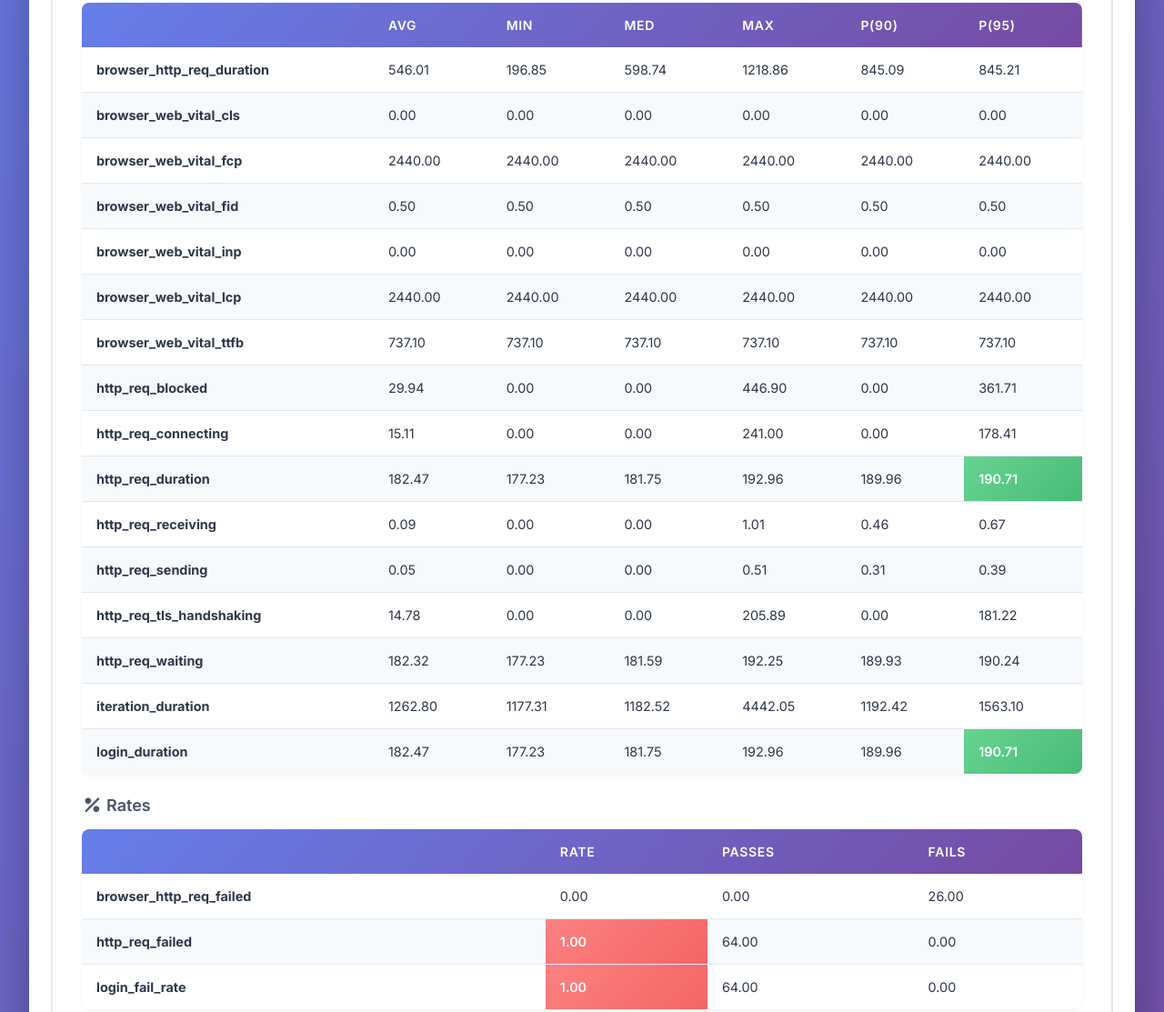
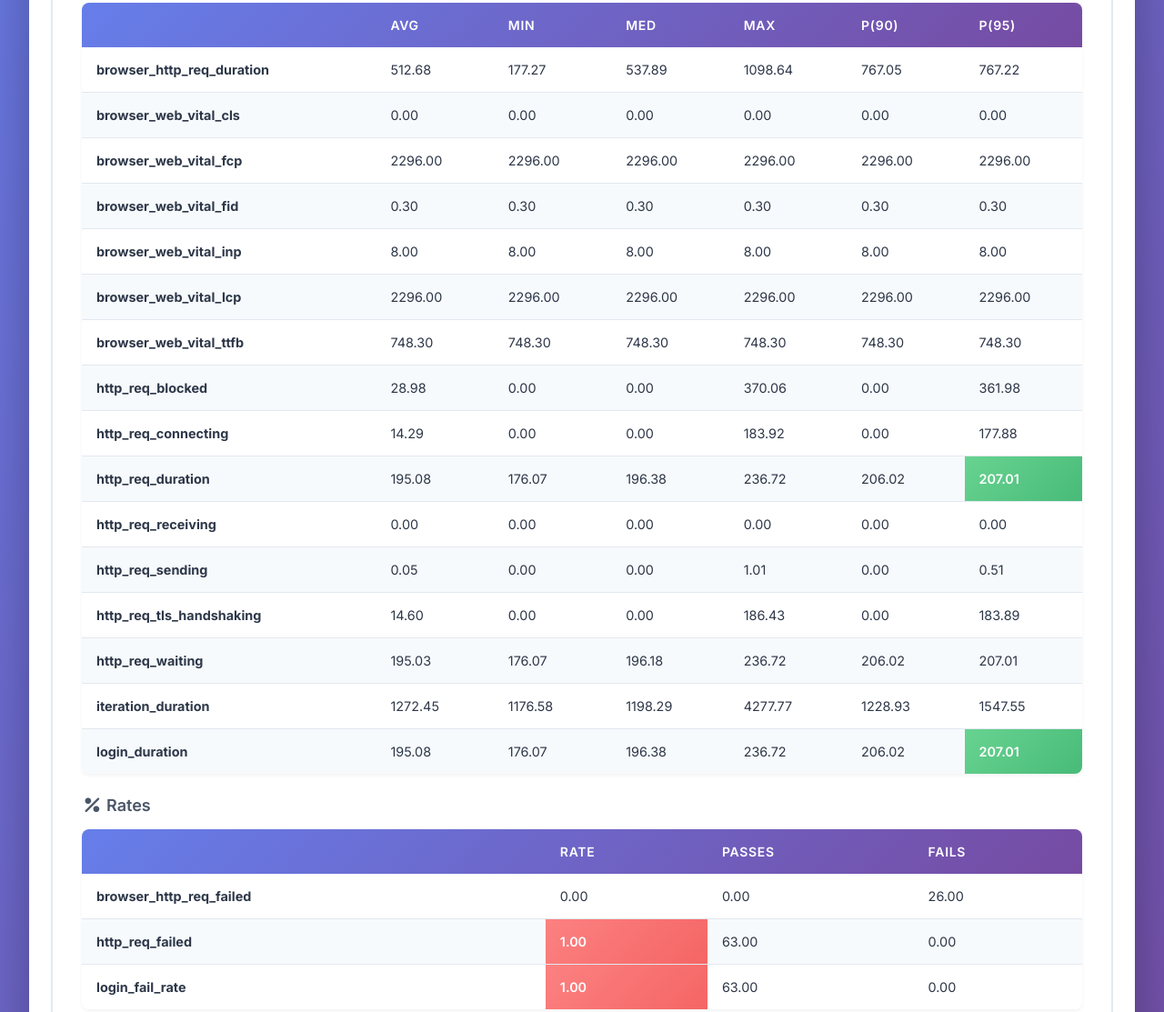
Before and after one commit to tiagojosenunes/k6-load-testing, a website: page summary.html in a window 1280 px wide. Shown: the part 448-1561 px from the top of the page at 91% size. Drawn offline with Linux system fonts and the light colour scheme.

```diff
--- a/summary.html
+++ b/summary.html
@@ -10,7 +10,7 @@
     <link href="https://fonts.googleapis.com/css2?family=Inter:wght@300;400;500;600;700&display=swap" rel="stylesheet">
 
     <meta name="viewport" content="width=device-width, initial-scale=1.0" />
-    <title>Test Report: 2026-09-21 14:49</title>
+    <title>Test Report: 2026-09-21 15:09</title>
     <style>
       * {
         margin: 0;
@@ -473,7 +473,7 @@
       <header>
         <h1>
           <svg width="50" height="45" viewBox="0 0 50 45" fill="none"><path d="M31.968 34.681a2.007 2.007 0 002.011-2.003c0-1.106-.9-2.003-2.011-2.003a2.007 2.007 0 00-2.012 2.003c0 1.106.9 2.003 2.012 2.003z" fill="white"></path><path d="M39.575 0L27.154 16.883 16.729 9.31 0 45h50L39.575 0zM23.663 37.17l-2.97-4.072v4.072h-2.751V22.038l2.75 1.989v7.66l3.659-5.014 2.086 1.51-3.071 4.21 3.486 4.776h-3.189v.001zm8.305.17c-2.586 0-4.681-2.088-4.681-4.662 0-1.025.332-1.972.896-2.743l4.695-6.435 2.086 1.51-2.239 3.07a4.667 4.667 0 013.924 4.6c0 2.572-2.095 4.66-4.681 4.66z" fill="white"></path></svg>
-          Test Report: 2026-09-21 14:49
+          Test Report: 2026-09-21 15:09
         </h1>
       </header>
 
@@ -484,7 +484,7 @@
             <i class="fas fa-globe icon"></i>
             <h4>Total Requests</h4>
             <div class="metric-value">
-              64
+              63
 
             </div>
           </div>
@@ -493,7 +493,7 @@
             <div class="metric-card danger">
               <i class="fas fa-times-circle icon"></i>
               <h4>Failed Requests</h4>
-              <div class="metric-value">64</div>
+              <div class="metric-value">63</div>
             </div>
 
 
@@ -506,7 +506,7 @@
           <div class="metric-card danger">
             <i class="fas fa-eye icon"></i>
             <h4>Failed Checks</h4>
-            <div class="metric-value">128</div>
+            <div class="metric-value">126</div>
           </div>
         </div>
 
@@ -542,17 +542,17 @@
               <tr>
                 <td><b>browser_http_req_duration</b></td>
 
-                  <td class="">546.01</td>
+                  <td class="">512.68</td>
 
-                  <td class="">196.85</td>
+                  <td class="">177.27</td>
 
-                  <td class="">598.74</td>
+                  <td class="">537.89</td>
 
-                  <td class="">1218.86</td>
+                  <td class="">1098.64</td>
 
-                  <td class="">845.09</td>
+                  <td class="">767.05</td>
 
-                  <td class="">845.21</td>
+                  <td class="">767.22</td>
 
               </tr>
 
@@ -576,39 +576,141 @@
               <tr>
                 <td><b>browser_web_vital_fcp</b></td>
 
-                  <td class="">2440.00</td>
+                  <td class="">2296.00</td>
 
-                  <td class="">2440.00</td>
+                  <td class="">2296.00</td>
 
-                  <td class="">2440.00</td>
+                  <td class="">2296.00</td>
 
-                  <td class="">2440.00</td>
+                  <td class="">2296.00</td>
 
-                  <td class="">2440.00</td>
+                  <td class="">2296.00</td>
 
-                  <td class="">2440.00</td>
+                  <td class="">2296.00</td>
 
               </tr>
 
               <tr>
                 <td><b>browser_web_vital_fid</b></td>
 
-                  <td class="">0.50</td>
+                  <td class="">0.30</td>
 
-                  <td class="">0.50</td>
+                  <td class="">0.30</td>
 
-                  <td class="">0.50</td>
+                  <td class="">0.30</td>
 
-                  <td class="">0.50</td>
+                  <td class="">0.30</td>
 
-                  <td class="">0.50</td>
+                  <td class="">0.30</td>
 
-                  <td class="">0.50</td>
+                  <td class="">0.30</td>
 
               </tr>
 
               <tr>
                 <td><b>browser_web_vital_inp</b></td>
+
+                  <td class="">8.00</td>
+
+                  <td class="">8.00</td>
+
+                  <td class="">8.00</td>
+
+                  <td class="">8.00</td>
+
+                  <td class="">8.00</td>
+
+                  <td class="">8.00</td>
+
+              </tr>
+
+              <tr>
+                <td><b>browser_web_vital_lcp</b></td>
+
+                  <td class="">2296.00</td>
+
+                  <td class="">2296.00</td>
+
+                  <td class="">2296.00</td>
+
+                  <td class="">2296.00</td>
+
+                  <td class="">2296.00</td>
+
+                  <td class="">2296.00</td>
+
+              </tr>
+
+              <tr>
+                <td><b>browser_web_vital_ttfb</b></td>
+
+                  <td class="">748.30</td>
+
+                  <td class="">748.30</td>
+
+                  <td class="">748.30</td>
+
+                  <td class="">748.30</td>
+
+                  <td class="">748.30</td>
+
+                  <td class="">748.30</td>
+
+              </tr>
+
+              <tr>
+                <td><b>http_req_blocked</b></td>
+
+                  <td class="">28.98</td>
+
+                  <td class="">0.00</td>
+
+                  <td class="">0.00</td>
+
+                  <td class="">370.06</td>
+
+                  <td class="">0.00</td>
+
+                  <td class="">361.98</td>
+
+              </tr>
+
+              <tr>
+                <td><b>http_req_connecting</b></td>
+
+                  <td class="">14.29</td>
+
+                  <td class="">0.00</td>
+
+                  <td class="">0.00</td>
+
+                  <td class="">183.92</td>
+
+                  <td class="">0.00</td>
+
+                  <td class="">177.88</td>
+
+              </tr>
+
+              <tr>
+                <td><b>http_req_duration</b></td>
+
+                  <td class="">195.08</td>
+
+                  <td class="">176.07</td>
+
+                  <td class="">196.38</td>
+
+                  <td class="">236.72</td>
+
+                  <td class="">206.02</td>
+
+                  <td class="good">207.01</td>
+
+              </tr>
+
+              <tr>
+                <td><b>http_req_receiving</b></td>
 
                   <td class="">0.00</td>
 
@@ -625,108 +727,6 @@
               </tr>
 
               <tr>
-                <td><b>browser_web_vital_lcp</b></td>
-
-                  <td class="">2440.00</td>
-
-                  <td class="">2440.00</td>
-
-                  <td class="">2440.00</td>
-
-                  <td class="">2440.00</td>
-
-                  <td class="">2440.00</td>
-
-                  <td class="">2440.00</td>
-
-              </tr>
-
-              <tr>
-                <td><b>browser_web_vital_ttfb</b></td>
-
-                  <td class="">737.10</td>
-
-                  <td class="">737.10</td>
-
-                  <td class="">737.10</td>
-
-                  <td class="">737.10</td>
-
-                  <td class="">737.10</td>
-
-                  <td class="">737.10</td>
-
-              </tr>
-
-              <tr>
-                <td><b>http_req_blocked</b></td>
-
-                  <td class="">29.94</td>
-
-                  <td class="">0.00</td>
-
-                  <td class="">0.00</td>
-
-                  <td class="">446.90</td>
-
-                  <td class="">0.00</td>
-
-                  <td class="">361.71</td>
-
-              </tr>
-
-              <tr>
-                <td><b>http_req_connecting</b></td>
-
-                  <td class="">15.11</td>
-
-                  <td class="">0.00</td>
-
-                  <td class="">0.00</td>
-
-                  <td class="">241.00</td>
-
-                  <td class="">0.00</td>
-
-                  <td class="">178.41</td>
-
-              </tr>
-
-              <tr>
-                <td><b>http_req_duration</b></td>
-
-                  <td class="">182.47</td>
-
-                  <td class="">177.23</td>
-
-                  <td class="">181.75</td>
-
-                  <td class="">192.96</td>
-
-                  <td class="">189.96</td>
-
-                  <td class="good">190.71</td>
-
-              </tr>
-
-              <tr>
-                <td><b>http_req_receiving</b></td>
-
-                  <td class="">0.09</td>
-
-                  <td class="">0.00</td>
-
-                  <td class="">0.00</td>
-
-                  <td class="">1.01</td>
-
-                  <td class="">0.46</td>
-
-                  <td class="">0.67</td>
-
-              </tr>
-
-              <tr>
                 <td><b>http_req_sending</b></td>
 
                   <td class="">0.05</td>
@@ -735,79 +735,79 @@
 
                   <td class="">0.00</td>
 
+                  <td class="">1.01</td>
+
+                  <td class="">0.00</td>
+
                   <td class="">0.51</td>
-
-                  <td class="">0.31</td>
-
-                  <td class="">0.39</td>
 
               </tr>
 
               <tr>
                 <td><b>http_req_tls_handshaking</b></td>
 
-                  <td class="">14.78</td>
+                  <td class="">14.60</td>
 
                   <td class="">0.00</td>
 
                   <td class="">0.00</td>
 
-                  <td class="">205.89</td>
+                  <td class="">186.43</td>
 
                   <td class="">0.00</td>
 
-                  <td class="">181.22</td>
+                  <td class="">183.89</td>
 
               </tr>
 
               <tr>
                 <td><b>http_req_waiting</b></td>
 
-                  <td class="">182.32</td>
+                  <td class="">195.03</td>
 
-                  <td class="">177.23</td>
+                  <td class="">176.07</td>
 
-                  <td class="">181.59</td>
+                  <td class="">196.18</td>
 
-                  <td class="">192.25</td>
+                  <td class="">236.72</td>
 
-                  <td class="">189.93</td>
+                  <td class="">206.02</td>
 
-                  <td class="">190.24</td>
+                  <td class="">207.01</td>
 
               </tr>
 
               <tr>
                 <td><b>iteration_duration</b></td>
 
-                  <td class="">1262.80</td>
+                  <td class="">1272.45</td>
 
-                  <td class="">1177.31</td>
+                  <td class="">1176.58</td>
 
-                  <td class="">1182.52</td>
+                  <td class="">1198.29</td>
 
-                  <td class="">4442.05</td>
+                  <td class="">4277.77</td>
 
-                  <td class="">1192.42</td>
+                  <td class="">1228.93</td>
 
-                  <td class="">1563.10</td>
+                  <td class="">1547.55</td>
 
               </tr>
 
               <tr>
                 <td><b>login_duration</b></td>
 
-                  <td class="">182.47</td>
+                  <td class="">195.08</td>
 
-                  <td class="">177.23</td>
+                  <td class="">176.07</td>
 
-                  <td class="">181.75</td>
+                  <td class="">196.38</td>
 
-                  <td class="">192.96</td>
+                  <td class="">236.72</td>
 
-                  <td class="">189.96</td>
+                  <td class="">206.02</td>
 
-                  <td class="good">190.71</td>
+                  <td class="good">207.01</td>
 
               </tr>
 
@@ -845,7 +845,7 @@
 
                     <td class="failed">1.00</td>
 
-                    <td class="">64.00</td>
+                    <td class="">63.00</td>
 
                     <td class="">0.00</td>
 
@@ -857,7 +857,7 @@
 
                     <td class="failed">1.00</td>
 
-                    <td class="">64.00</td>
+                    <td class="">63.00</td>
 
                     <td class="">0.00</td>
 
@@ -882,7 +882,7 @@
                 <tr>
                   <td><b>browser_data_received</b></td>
 
-                    <td class="">537960.00</td>
+                    <td class="">537970.00</td>
 
                 </tr>
 
@@ -896,7 +896,7 @@
                 <tr>
                   <td><b>login_reqs</b></td>
 
-                    <td class="">64.00</td>
+                    <td class="">63.00</td>
 
                 </tr>
 
@@ -923,7 +923,7 @@
                   </div>
                   <div class="stat-row">
                     <span class="stat-label">Failed</span>
-                    <span class="stat-value">128</span>
+                    <span class="stat-value">126</span>
                   </div>
                 </div>
 
@@ -934,11 +934,11 @@
                   <i class="fas fa-redo icon"></i>
                   <div class="stat-row">
                     <span class="stat-label">Total</span>
-                    <span class="stat-value">65</span>
+                    <span class="stat-value">64</span>
                   </div>
                   <div class="stat-row">
                     <span class="stat-label">Rate</span>
-                    <span class="stat-value">3.21/s</span>
+                    <span class="stat-value">3.12/s</span>
                   </div>
                 </div>
 
@@ -962,14 +962,14 @@
                 <div class="stat-row">
                   <span class="stat-label">Total</span>
                   <span class="stat-value">
-                    64
+                    63
 
                   </span>
                 </div>
                 <div class="stat-row">
                   <span class="stat-label">Rate</span>
                   <span class="stat-value">
-                    3.16/s
+                    3.07/s
 
                   </span>
                 </div>
@@ -1025,13 +1025,13 @@
                   <tr class="checkDetails">
                     <td width="50%">status é 200</td>
                     <td class="">0</td>
-                    <td class="failed">64</td>
+                    <td class="failed">63</td>
                   </tr>
 
                   <tr class="checkDetails">
                     <td width="50%">recebeu token JWT</td>
                     <td class="">0</td>
-                    <td class="failed">64</td>
+                    <td class="failed">63</td>
                   </tr>
 
               </tbody>
```
Also changed, not shown: .github/workflows/k6-pipeline.yml, screenshot.png.
